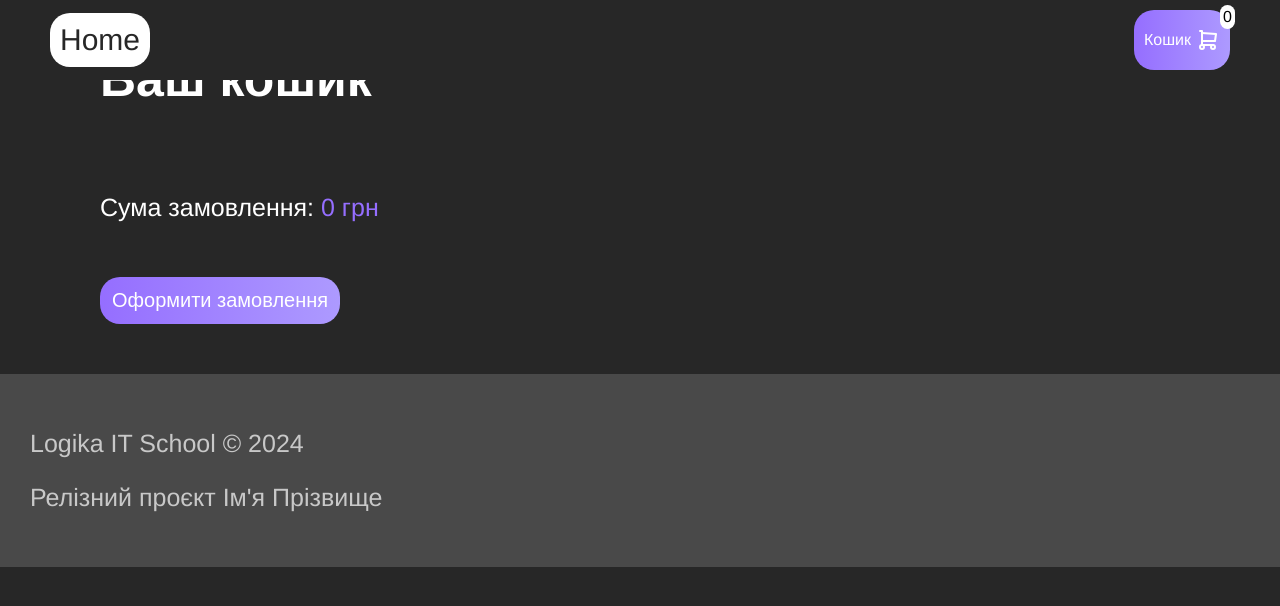
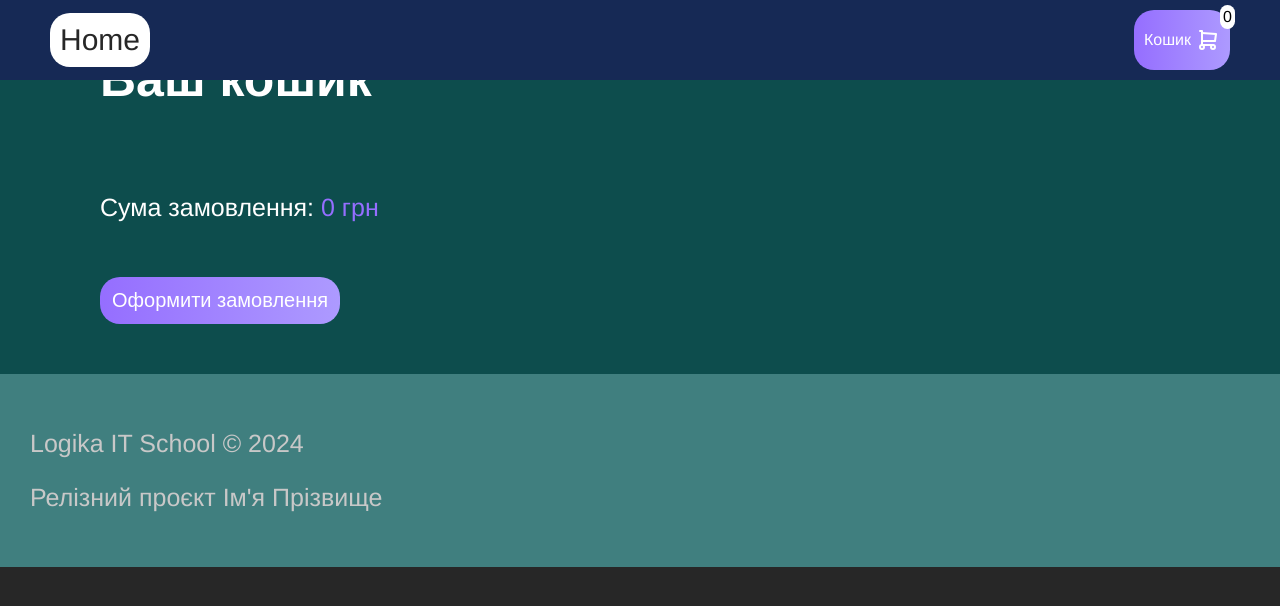
Before and after one commit to SofiaErgieva/minions, a plain HTML site: page cart.html in a window 1280 px wide. Drawn offline with Linux system fonts and the light colour scheme.

Commit message:
first commit

```diff
--- a/styles.css
+++ b/styles.css
@@ -19,7 +19,7 @@ body{
     align-items: center;
     padding: 0 50px 0 50px;
     justify-content: space-between;
-    background-color: #272727;
+    background-color: #162955;
  }
  .banner{
     width: 100%;
@@ -80,6 +80,7 @@ body{
     flex-direction: column;
     gap: 30px;
     padding: 50px 100px;
+    background-color: #0D4D4D;
  }
 
 
@@ -113,7 +114,7 @@ body{
     padding: 20px 10px;
     color:white;
     width: 320px;
-    background-color: #4b4a4a;
+    background-color: #4F628E;
     font-family: system-ui, -apple-system, BlinkMacSystemFont, 'Segoe UI', Roboto, Oxygen, Ubuntu, Cantarell, 'Open Sans', 'Helvetica Neue', sans-serif;
  }
  .item img{
@@ -164,6 +165,7 @@ body{
     display: flex;
     flex-direction: column;
     gap: 20px;
+    background-color: #669999;
  }
  .cart-item-middle{
     display: flex;
@@ -228,7 +230,7 @@ body{
 
 
  footer{
-    background-color: #494949;
+    background-color: #407F7F;
     padding: 30px;
     color: #c8c8c8;
     font-size: 25px;
```
